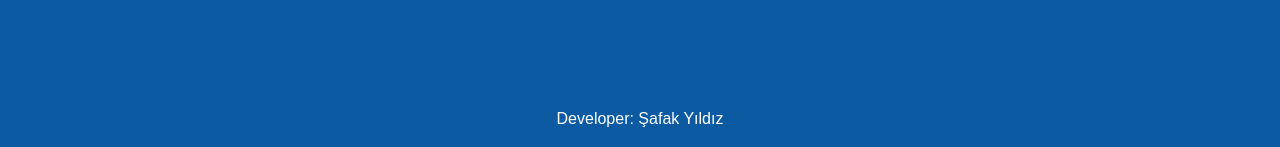
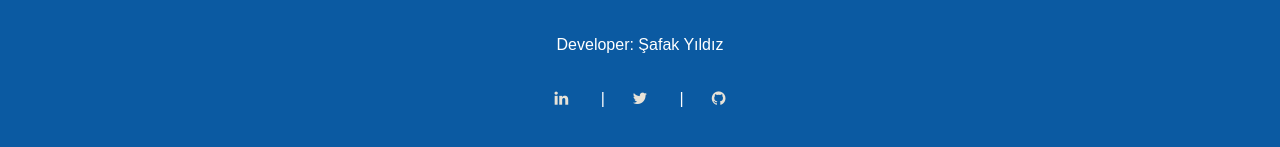
Before and after one commit to shafakyildiz/gas-prices-react, a React (Create React App) app: page / in a window 1280 px wide. Shown: the part 638-785 px from the top of the page. Built offline with nearby package versions, Linux system fonts and the light colour scheme; no server answers.

Commit message:
added font awesome social media footers

```diff
--- a/package.json
+++ b/package.json
@@ -7,6 +7,7 @@
     "@testing-library/react": "^13.3.0",
     "@testing-library/user-event": "^13.5.0",
     "axios": "^0.27.2",
+    "font-awesome": "^4.7.0",
     "react": "^18.1.0",
     "react-dom": "^18.1.0",
     "react-scripts": "5.0.1",
--- a/src/App.js
+++ b/src/App.js
@@ -93,12 +93,19 @@ function App() {
         </div>
         <footer className="footer">
           <p>Developer: Şafak Yıldız</p>
-          <a
-            href="https://www.linkedin.com/in/safakyildiz/"
-            class="fa fa-linkedin"
-          ></a>
-          <a href="https://twitter.com/shafakyildiz" class="fa fa-twitter"></a>
-          <a href="https://github.com/shafakyildiz" class="fa fa-github"></a>
+          <div className="social-media">
+            <a
+              href="https://www.linkedin.com/in/safakyildiz/"
+              class="fa fa-linkedin"
+            ></a>{" "}
+            |
+            <a
+              href="https://twitter.com/shafakyildiz"
+              class="fa fa-twitter"
+            ></a>{" "}
+            |<a href="https://github.com/shafakyildiz" class="fa fa-github"></a>
+          </div>
+          <br />
           <i className="footer-price">Prices are valid for Ankara, Turkey</i>
         </footer>
       </div>
--- a/src/App.scss
+++ b/src/App.scss
@@ -115,3 +115,13 @@ h1 {
     transform: translate(3px);
   }
 }
+
+.fa {
+  padding: 20px;
+  font-size: 30px;
+  width: 30px;
+  text-align: center;
+  text-decoration: none;
+  border-radius: 50%;
+  color: rgb(231, 226, 216);
+}
--- a/src/index.js
+++ b/src/index.js
@@ -2,6 +2,7 @@ import React from "react";
 import ReactDOM from "react-dom/client";
 import "./index.css";
 import App from "./App";
+import "font-awesome/css/font-awesome.min.css";
 
 const root = ReactDOM.createRoot(document.getElementById("root"));
 root.render(
```
Also changed, not shown: 2 other files (tests, documents, lock files or other folders).
